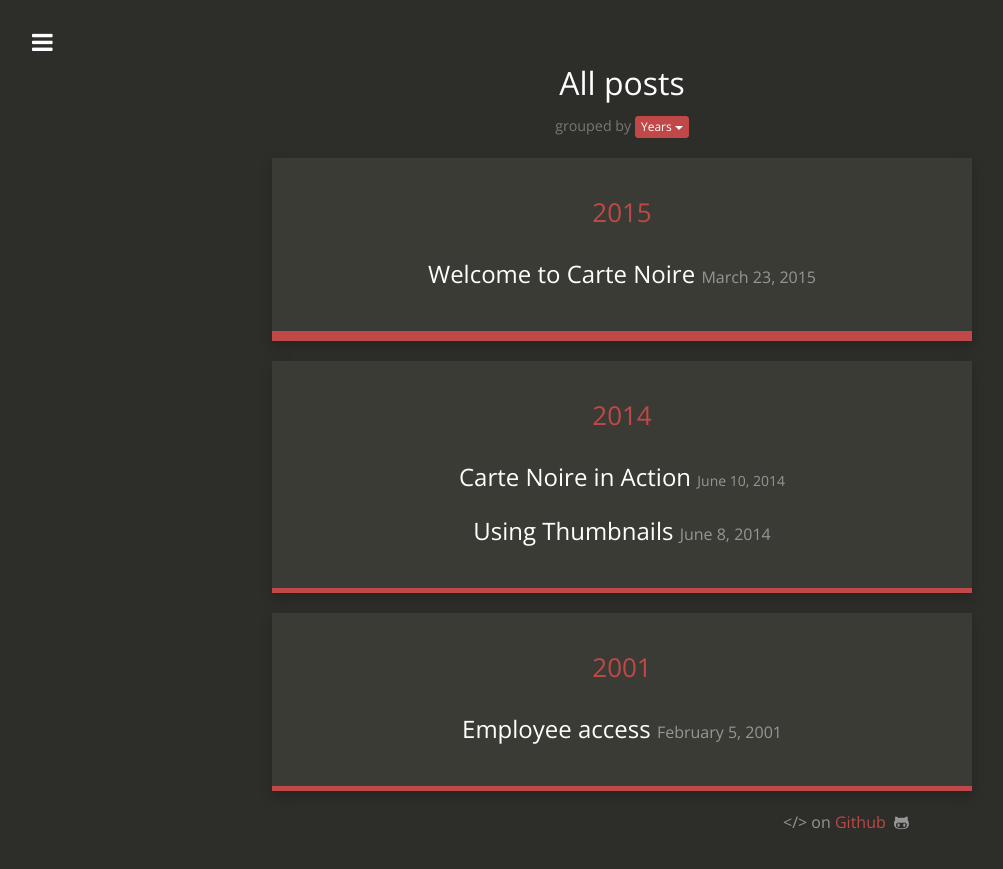
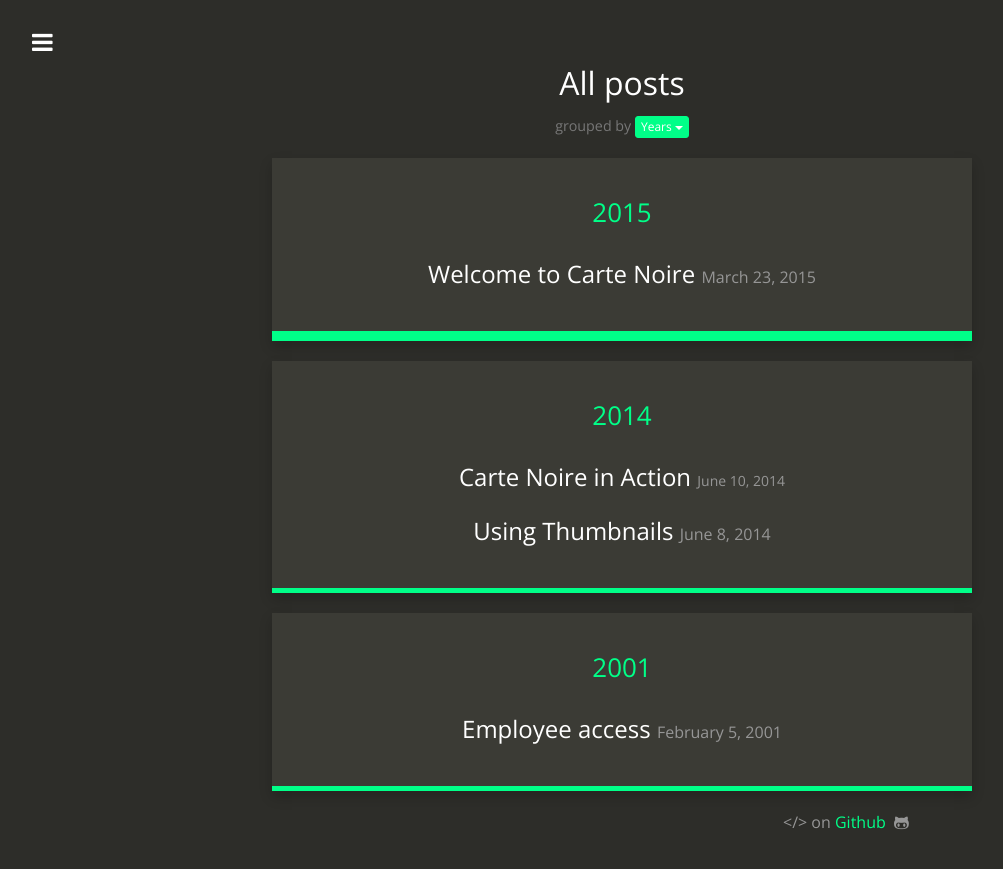
Before and after one commit to Rebelief/echelon.initiative, a Jekyll site: the page built from posts.html, in a window 1280 px wide. Shown: the top 869 px of the page, without its empty margins (18-1021 px from the left). Built offline with Jekyll 4.4.1, drawn with Linux system fonts in a browser that asks for light colours; nearby versions of some CDN libraries.

Commit message:
Update style.scss

```diff
--- a/css/style.scss
+++ b/css/style.scss
@@ -20,16 +20,16 @@
 $dark:           #2D2D29;
 $medium:         #3B3B35;
 $light-medium:   #969696;
-$dark-blue:      #C04848;
-$light-blue:     #C04848;
-$green:          #92C7A3;
+$dark-blue:      #00ff88;
+$light-blue:     #00ff88;
+$green:          #00ff88;
 $light:          #DFECE6;
 $white:          #FFFFFF;
 $dark-purple:    #300030;
 $medium-purple:  #480048;
 $regular-purple: #601848;
-$red:            #C04848;
-$orange:         #C04848;
+$red:            #ff0000;
+$orange:         #ff0000;
 
 /* Responsive sizes */
 $screen-sm-min: 768px;
```
